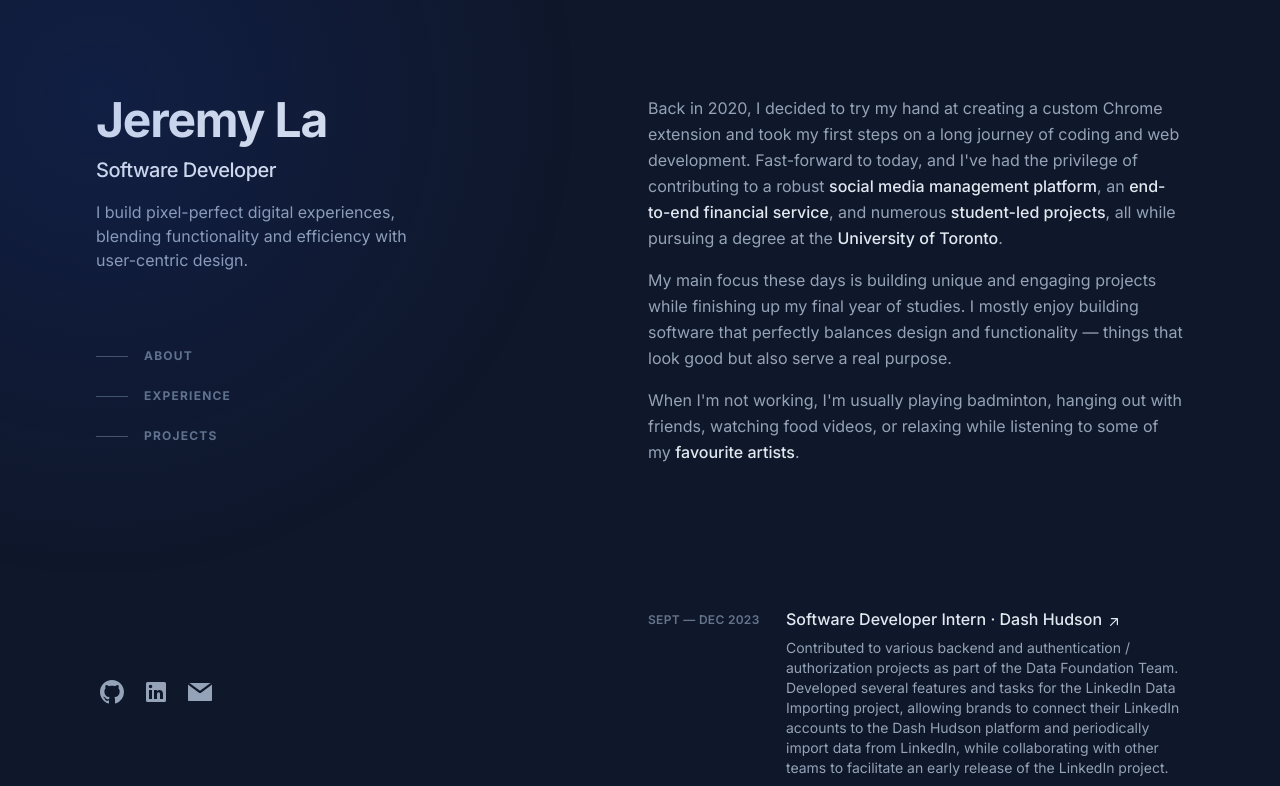
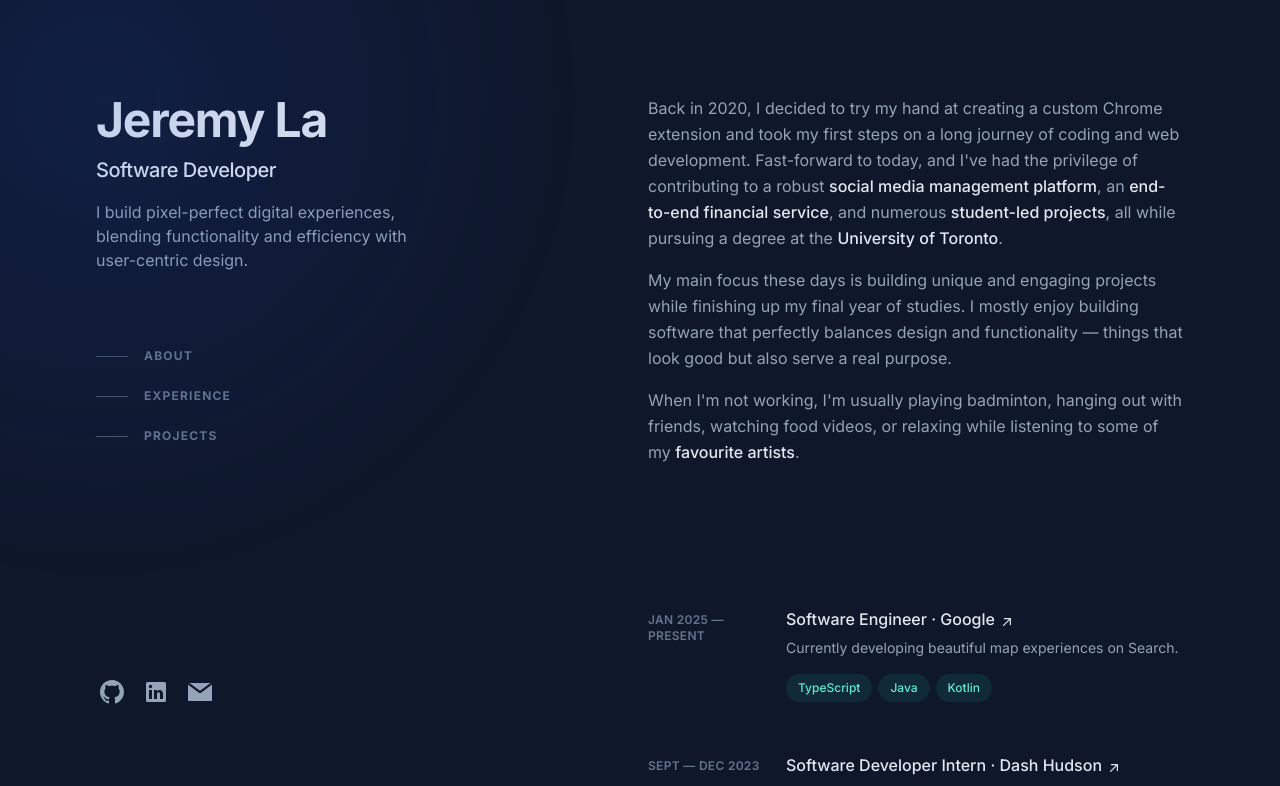
Before and after one commit to jelalalamy/jelalalamy, a Next.js app: page / in a window 1280 px wide. Shown: the top 786 px of the page. Built offline with nearby package versions, Linux system fonts and the light colour scheme.

Commit message:
Update Experience.tsx

```diff
--- a/src/app/components/main/Experience.tsx
+++ b/src/app/components/main/Experience.tsx
@@ -2,6 +2,14 @@
 import Resume from "./Resume"
 
 const experiences = [
+  {
+    date: "Jan 2025 — Present",
+    company: "Google",
+    role: "Software Engineer",
+    description: "Currently developing beautiful map experiences on Search.",
+    technologies: ["TypeScript", "Java", "Kotlin"],
+    link: "https://www.google.com",
+  },
   {
     date: "Sept — Dec 2023",
     company: "Dash Hudson",
```
